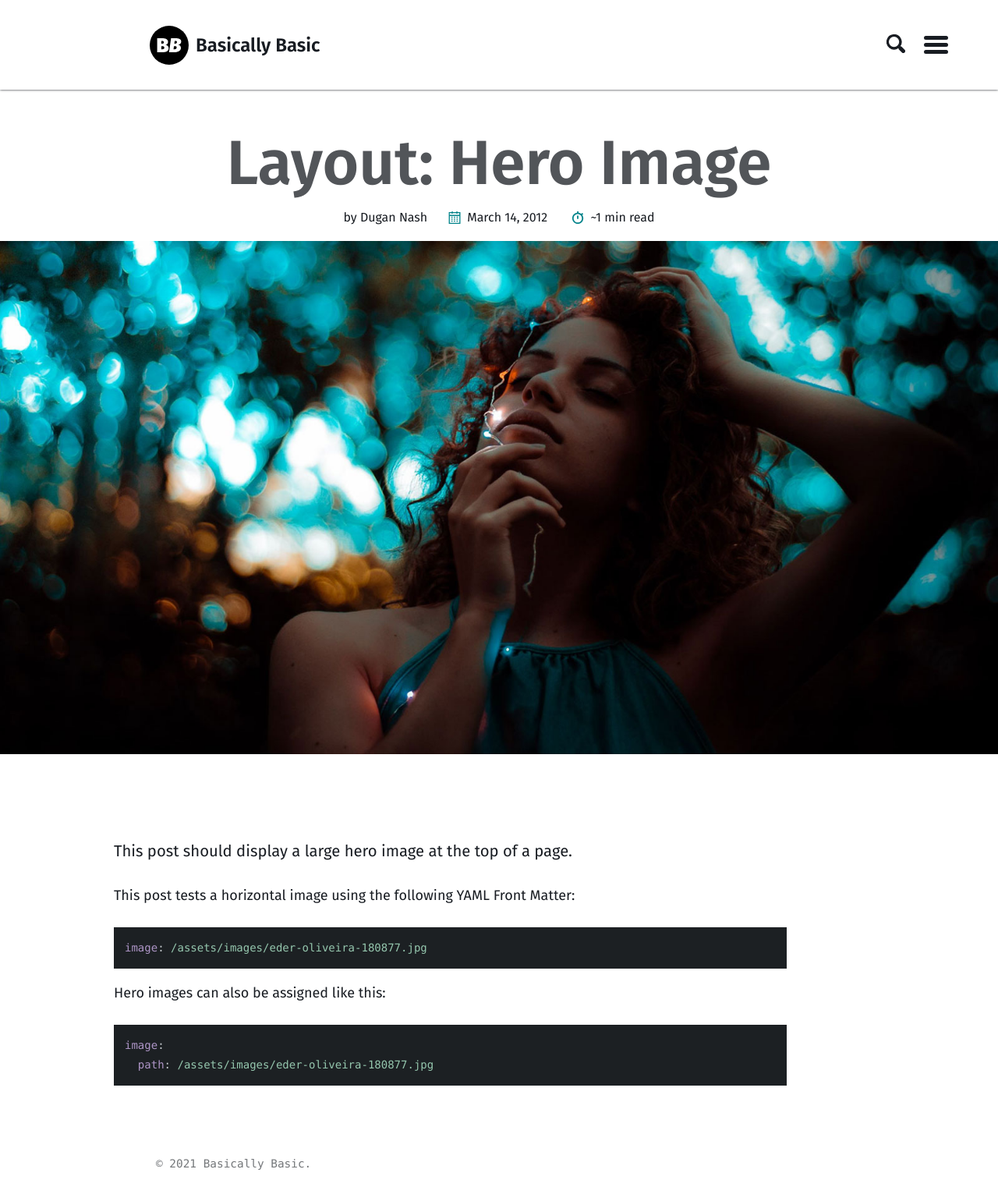
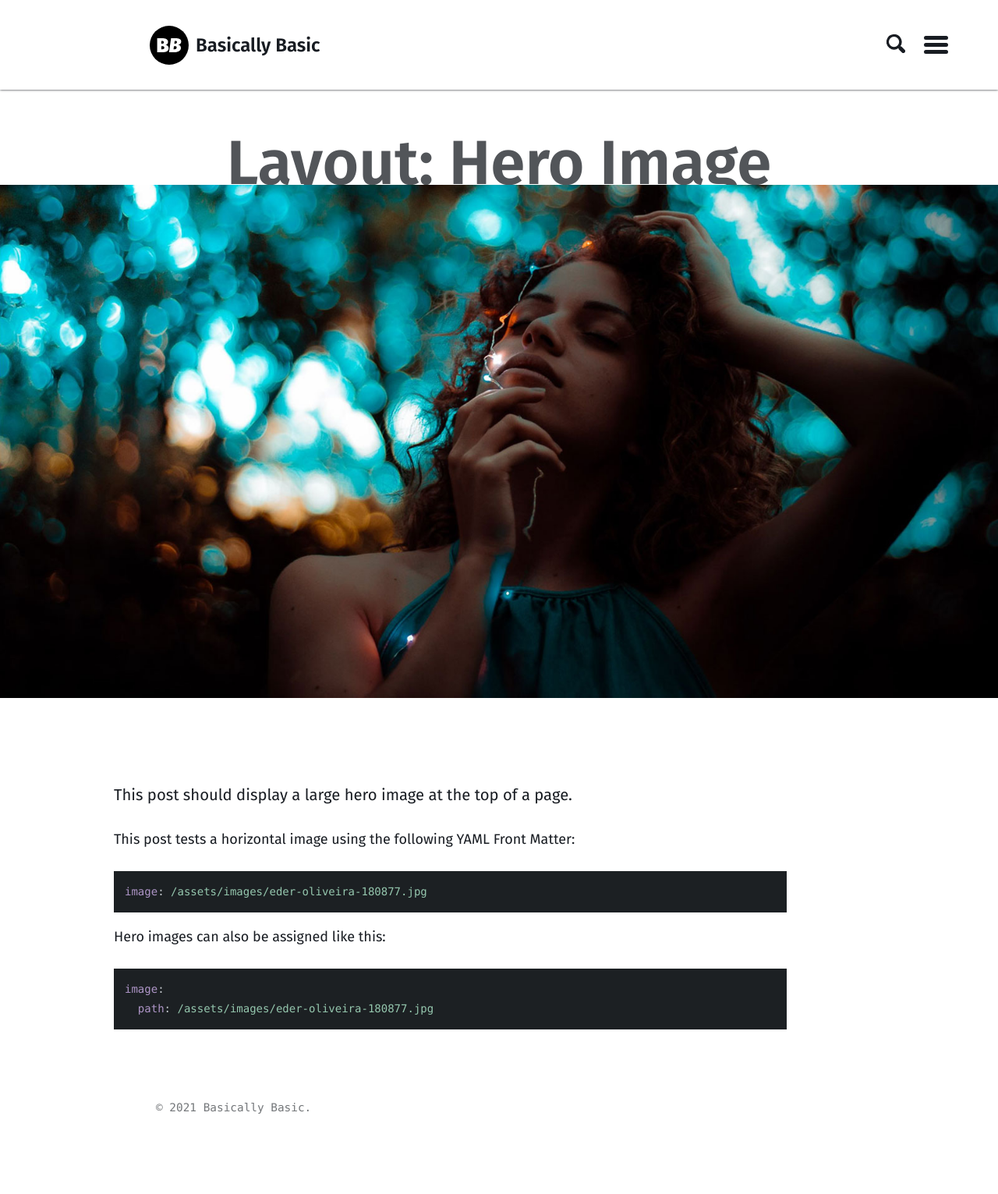
Before and after one commit to motilalmeher/motilalmeher.github.io, a Jekyll site: the page built from _posts/2012-03-14-layout-hero-image.md, in a window 1280 px wide. Shown: the whole page at 78% size. Built offline with Jekyll 4.4.1, drawn with Linux system fonts in a browser that asks for light colours; after the commit the page ends 1459 px from its top, so only the background shows below that.

Commit message:
Update _layout.scss

```diff
--- a/_sass/basically-basic/_layout.scss
+++ b/_sass/basically-basic/_layout.scss
@@ -24,9 +24,6 @@
 .intro,
 main {
   > .inner {
-    padding: 0 0.5rem;
-    margin-bottom: 1rem;
-
     @include breakpoint($small) {
       padding-right: 1rem;
       padding-left: 1rem;
@@ -46,9 +43,6 @@ main {
       padding-right: 1rem;
       padding-left: 1rem;
     }
-  }
-   > .intro-image {
-      margin-top: 1rem;
    }
 }
 
```
